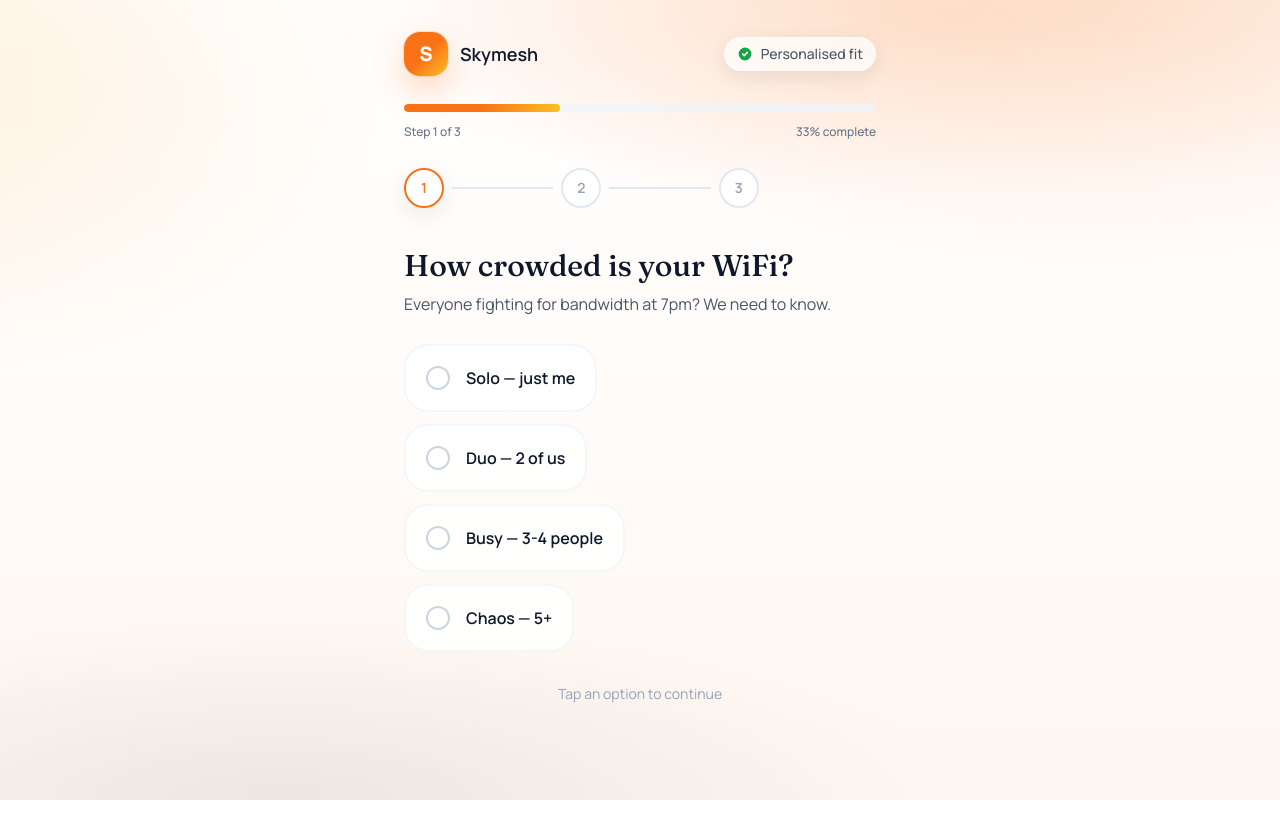
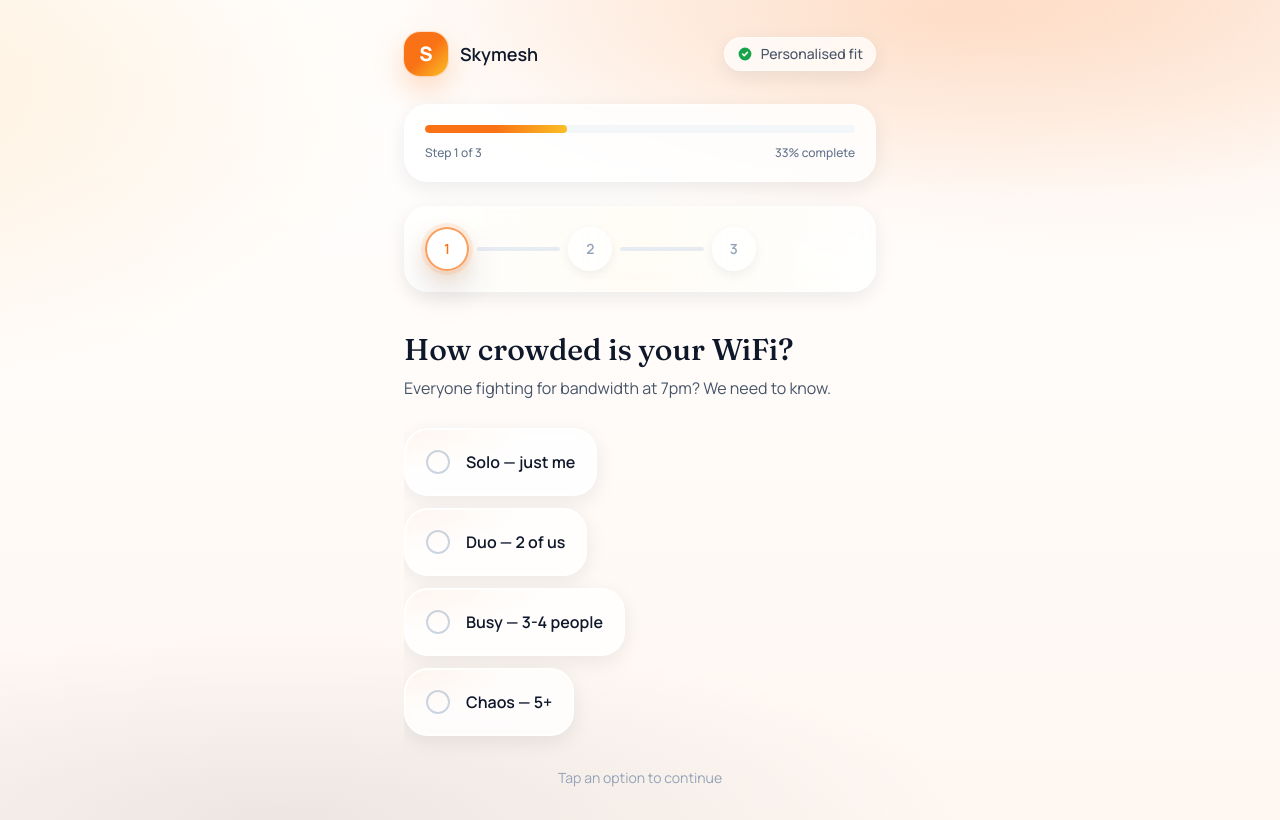
Before and after one commit to slayer037/skymesh-quiz, a Next.js app: page /quiz in a window 1280 px wide. Built offline with nearby package versions, Linux system fonts and the light colour scheme.

Commit message:
Quiz styling: match premium feel of recommended page
- Progress/step indicators in glassmorphism cards
- Step dots with gradients, glow, ring accents
- Selection cards with radial sheen and elevated shadows
- Consistent warm premium atmosphere throughout

```diff
--- a/src/app/globals.css
+++ b/src/app/globals.css
@@ -117,6 +117,25 @@ body {
   @apply border-skymesh-orange bg-gradient-to-br from-orange-50/70 via-white to-amber-50/40 shadow-luxe;
 }
 
+/* Premium quiz selection cards */
+.selection-card.quiz-card {
+  @apply relative overflow-hidden border-white/70 bg-white/80 shadow-card backdrop-blur;
+  @apply hover:shadow-luxe;
+}
+
+.selection-card.quiz-card::before {
+  content: "";
+  position: absolute;
+  inset: 0;
+  background: radial-gradient(120% 120% at 0% 0%, rgba(249, 115, 22, 0.10), transparent 55%);
+  opacity: 0.6;
+  pointer-events: none;
+}
+
+.selection-card.quiz-card.selected {
+  @apply shadow-glow;
+}
+
 /* Radio indicator */
 .radio-indicator {
   @apply flex h-6 w-6 flex-shrink-0 items-center justify-center rounded-full border-2 border-slate-300 transition-all;
--- a/src/app/quiz/page.tsx
+++ b/src/app/quiz/page.tsx
@@ -102,7 +102,7 @@ export default function QuizPage() {
           </div>
         </header>
 
-        <div className="mb-7">
+        <div className="mb-6 rounded-3xl border border-white/70 bg-white/80 p-5 shadow-card backdrop-blur">
           <div className="progress-bar">
             <div
               className="progress-fill bg-gradient-to-r from-skymesh-orange via-orange-500 to-amber-400"
@@ -115,19 +115,20 @@ export default function QuizPage() {
           </div>
         </div>
 
-        <div className="mb-10 flex items-center justify-between">
+        <div className="mb-10 rounded-3xl border border-white/70 bg-gradient-to-r from-white/80 via-amber-50/40 to-white/80 p-5 shadow-card backdrop-blur">
+          <div className="flex items-center justify-between">
           {steps.map((step, index) => {
             const isCompleted = index < stepIndex;
             const isActive = index === stepIndex;
             return (
               <div key={step.id} className="flex flex-1 items-center">
                 <div
-                  className={`flex h-10 w-10 items-center justify-center rounded-full border-2 transition-all ${
+                  className={`relative flex h-11 w-11 items-center justify-center rounded-full border-2 transition-all ${
                     isCompleted
-                      ? "border-skymesh-orange bg-gradient-to-br from-skymesh-orange to-amber-400 text-white shadow-soft"
+                      ? "border-skymesh-orange bg-gradient-to-br from-skymesh-orange via-orange-500 to-amber-400 text-white shadow-glow"
                       : isActive
-                        ? "border-skymesh-orange bg-white shadow-soft"
-                        : "border-slate-200 bg-white"
+                        ? "border-skymesh-orange/70 bg-white/90 shadow-luxe ring-4 ring-skymesh-orange/10"
+                        : "border-white/80 bg-white/70 shadow-input"
                   }`}
                   aria-label={`Step ${index + 1}`}
                 >
@@ -147,12 +148,13 @@ export default function QuizPage() {
                 </div>
                 {index < steps.length - 1 && (
                   <div
-                    className={`mx-2 h-0.5 flex-1 ${isCompleted ? "bg-gradient-to-r from-skymesh-orange to-amber-400" : "bg-slate-200"}`}
+                    className={`mx-2 h-1 flex-1 rounded-full ${isCompleted ? "bg-gradient-to-r from-skymesh-orange/80 to-amber-400/80" : "bg-slate-200/80"}`}
                   />
                 )}
               </div>
             );
           })}
+          </div>
         </div>
 
         <div className="relative flex-1 overflow-hidden">
@@ -186,7 +188,7 @@ export default function QuizPage() {
                         // Auto-advance after brief delay for visual feedback
                         setTimeout(() => goToStep(stepIndex + 1), 200);
                       }}
-                      className={`selection-card ${
+                      className={`selection-card quiz-card ${
                         (current.id === "household" && answers.household === option) ||
                         (current.id === "devices" && answers.devices === option)
                           ? "selected"
@@ -220,7 +222,7 @@ export default function QuizPage() {
                               : [...prev.usage, option.label]
                           }))
                         }
-                        className={`selection-card ${isSelected ? "selected" : ""}`}
+                        className={`selection-card quiz-card ${isSelected ? "selected" : ""}`}
                         aria-pressed={isSelected}
                       >
                         <div className={`checkbox ${isSelected ? "checked" : ""}`}>
```
